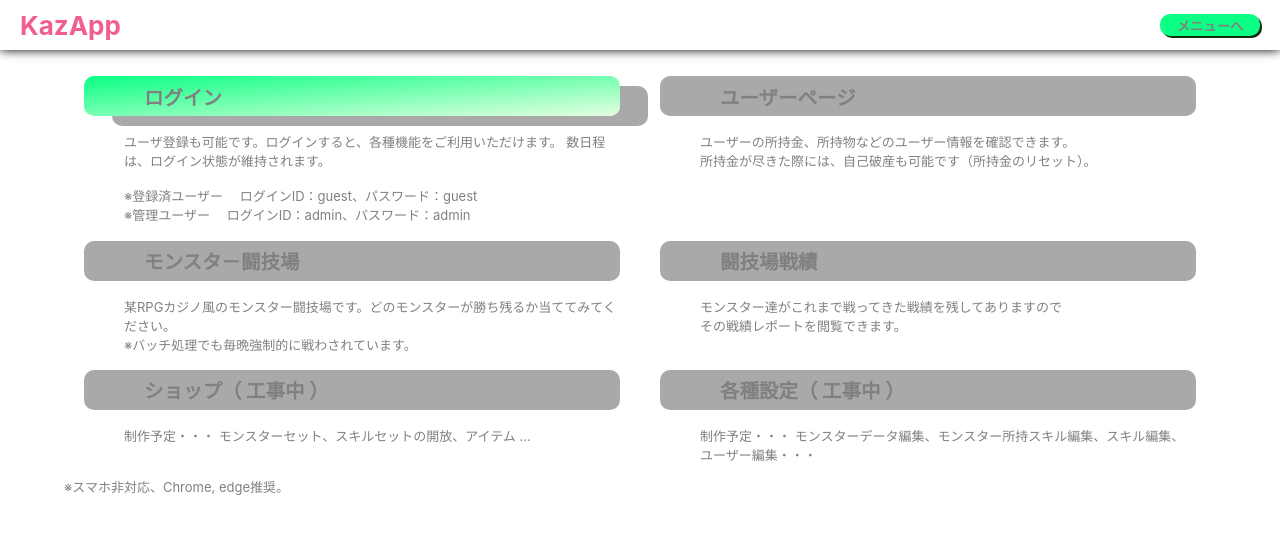
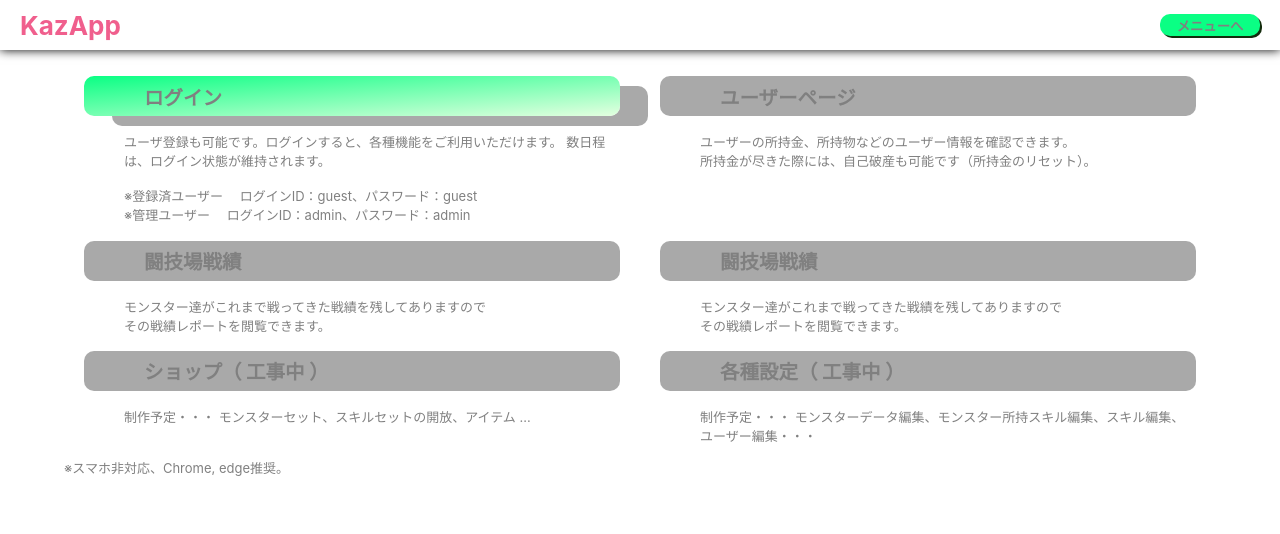
Before and after one commit to kazGear/KazApp_UI, a React (Create React App) app: page / in a window 1280 px wide. Shown: the top 534 px of the page. Built offline with nearby package versions, Linux system fonts and the light colour scheme; no server answers.

Commit message:
リファクタ　初期ページ

```diff
--- /dev/null
+++ b/src/components/indexPage/ToBattlePageBlock[.tsx
@@ -0,0 +1,36 @@
+import { Link } from "react-router-dom";
+import styled from "styled-components";
+import { COLORS } from "../../lib/Constants";
+import MenuTitle from "../common/MenuTitle";
+
+const Slink = styled(Link)`
+    text-decoration: none;
+    color: ${COLORS.MAIN_FONT_COLOR};
+`;
+const SpDescription = styled.p`
+    margin: 0 0 0 40px;
+`;
+
+interface ArgProps {
+    validToken: boolean;
+    classOfAnime: string;
+    titleStyle: {}
+}
+
+const ToBattleResultPageBlock = ({validToken, classOfAnime, titleStyle}: ArgProps) => {
+    return (
+        <div>
+            <Slink to={validToken ? "/BattleResultPage": "/"}>
+            <MenuTitle title={"闘技場戦績"}
+                            className={validToken ? classOfAnime : ""}
+                            styleObj={validToken ? {} : titleStyle}/>
+            </Slink>
+            <SpDescription>
+                モンスター達がこれまで戦ってきた戦績を残してありますので<br/>
+                その戦績レポートを閲覧できます。
+            </SpDescription>
+        </div>
+    );
+}
+
+export default ToBattleResultPageBlock;
--- /dev/null
+++ b/src/components/indexPage/ToEditPageBlock.tsx
@@ -0,0 +1,35 @@
+import { Link } from "react-router-dom";
+import styled from "styled-components";
+import { COLORS } from "../../lib/Constants";
+import MenuTitle from "../common/MenuTitle";
+
+const Slink = styled(Link)`
+    text-decoration: none;
+    color: ${COLORS.MAIN_FONT_COLOR};
+`;
+const SpDescription = styled.p`
+    margin: 0 0 0 40px;
+`;
+
+interface ArgProps {
+    validToken: boolean;
+    classOfAnime: string;
+    titleStyle: {}
+}
+
+const ToEditPageBlock = ({validToken, classOfAnime, titleStyle}: ArgProps) => {
+    return (
+        <div>
+            <Slink to={validToken ? "/" : ""} >
+                <MenuTitle title={"各種設定（ 工事中 ）"}
+                        className={validToken ? classOfAnime : ""}
+                        styleObj={validToken ? {} : titleStyle}/>
+            </Slink>
+            <SpDescription>
+                制作予定・・・ モンスターデータ編集、モンスター所持スキル編集、スキル編集、ユーザー編集・・・
+            </SpDescription>
+        </div>
+    );
+}
+
+export default ToEditPageBlock;
--- /dev/null
+++ b/src/components/indexPage/ToLoginPageBlock.tsx
@@ -0,0 +1,36 @@
+import React from "react";
+import MenuTitle from "../common/MenuTitle";
+import styled from "styled-components";
+import { Link } from "react-router-dom";
+import { COLORS } from "../../lib/Constants";
+
+const Slink = styled(Link)`
+    text-decoration: none;
+    color: ${COLORS.MAIN_FONT_COLOR};
+`;
+const SpDescription = styled.p`
+    margin: 0 0 0 40px;
+`;
+
+const classOfAnime: string = "noneAnimation";
+
+const ToLoginPageBlock = () => {
+    return (
+        <div>
+            <Slink to={"/LoginPage"}>
+                <MenuTitle title={"ログイン"} className={classOfAnime} />
+            </Slink>
+            <SpDescription>
+                ユーザ登録も可能です。ログインすると、各種機能をご利用いただけます。
+                数日程は、ログイン状態が維持されます。
+                <br />
+                <br />
+                ※登録済ユーザー&emsp; ログインID：guest、パスワード：guest
+                <br />
+                ※管理ユーザー&emsp; ログインID：admin、パスワード：admin
+            </SpDescription>
+        </div>
+    );
+};
+
+export default ToLoginPageBlock;
--- /dev/null
+++ b/src/components/indexPage/ToShopPageBlock.tsx
@@ -0,0 +1,35 @@
+import { Link } from "react-router-dom";
+import styled from "styled-components";
+import { COLORS } from "../../lib/Constants";
+import MenuTitle from "../common/MenuTitle";
+
+const Slink = styled(Link)`
+    text-decoration: none;
+    color: ${COLORS.MAIN_FONT_COLOR};
+`;
+const SpDescription = styled.p`
+    margin: 0 0 0 40px;
+`;
+
+interface ArgProps {
+    validToken: boolean;
+    classOfAnime: string;
+    titleStyle: {}
+}
+
+const ToShopPageBlock = ({validToken, classOfAnime, titleStyle}: ArgProps) => {
+    return (
+        <div>
+            <Slink to={validToken ? "/" : ""} >
+                <MenuTitle title={"ショップ（ 工事中 ）"}
+                        className={validToken ? classOfAnime : ""}
+                        styleObj={validToken ? {} : titleStyle}/>
+            </Slink>
+            <SpDescription>
+                制作予定・・・ モンスターセット、スキルセットの開放、アイテム ...
+            </SpDescription>
+        </div>
+    );
+}
+
+export default ToShopPageBlock;
--- /dev/null
+++ b/src/components/indexPage/ToUserPageBlock.tsx
@@ -0,0 +1,39 @@
+import { Link } from "react-router-dom";
+import styled from "styled-components";
+import { COLORS } from "../../lib/Constants";
+import MenuTitle from "../common/MenuTitle";
+
+const Slink = styled(Link)`
+    text-decoration: none;
+    color: ${COLORS.MAIN_FONT_COLOR};
+`;
+const SpDescription = styled.p`
+    margin: 0 0 0 40px;
+`;
+
+interface ArgProps {
+    validToken: boolean;
+    classOfAnime: string;
+    titleStyle: {}
+}
+
+const ToUserPageBlock = ({validToken, classOfAnime, titleStyle}: ArgProps) => {
+    return (
+        <div>
+            <Slink to={validToken ? "/UserPage" : ""}>
+                <MenuTitle
+                    title={"ユーザーページ"}
+                    className={validToken ? classOfAnime : ""}
+                    styleObj={validToken ? {} : titleStyle}
+                />
+            </Slink>
+            <SpDescription>
+                ユーザーの所持金、所持物などのユーザー情報を確認できます。
+                <br />
+                所持金が尽きた際には、自己破産も可能です（所持金のリセット）。
+            </SpDescription>
+        </div>
+    );
+}
+
+export default ToUserPageBlock;
--- a/src/lib/Constants.ts
+++ b/src/lib/Constants.ts
@@ -15,11 +15,14 @@ export const COLORS = {
 
     SHADOW_COLOR: "#132c0d",
     DIALOG_SHADOW: "gray",
+    MENU_SHADOW: "gray",
 
     BUTTON_COLOR: `${ACCENT_COLOR}`,
     BUTTON_DISABLED: 0.3,
 
     THEME_COLOR: "#7fffd4",
+
+    MENU_DISABLED: "darkgray",
 
     DIALOG_FRAME: `${ACCENT_COLOR}`,
 } as const;
--- a/src/pages/IndexPage.tsx
+++ b/src/pages/IndexPage.tsx
@@ -4,6 +4,12 @@ import MenuTitle from "../components/common/MenuTitle";
 import { useState } from "react";
 import { COLORS } from "../lib/Constants";
 import { useCheckLogin } from "../hooks/useHooksOfIndex";
+import ToLoginPageBlock from "../components/indexPage/ToLoginPageBlock";
+import ToUserPageBlock from "../components/indexPage/ToUserPageBlock";
+import ToBattlePageBlock from "../components/indexPage/ToBattlePageBlock[";
+import ToBattleResultPageBlock from "../components/indexPage/ToBattlePageBlock[";
+import ToShopPageBlock from "../components/indexPage/ToShopPageBlock";
+import ToEditPageBlock from "../components/indexPage/ToEditPageBlock";
 
 const Slink = styled(Link)`
     text-decoration: none;
@@ -21,8 +27,8 @@ const SdivContentsFrame = styled.div`
     margin: 0 20px 0 20px;
 `;
 
-const fontColor = COLORS.MAIN_FONT_COLOR;
-const backColor = "darkgray"
+const fontColor: string = COLORS.MAIN_FONT_COLOR;
+const backColor: string = COLORS.MENU_DISABLED;
 const classOfAnime: string = "noneAnimation";
 const titleStyle: {} = {
     color: fontColor,
@@ -39,80 +45,41 @@ const IndexPage = () => {
             <SdivLinkFrame>
                 <div style={{display: "flex"}}>
                     <SdivContentsFrame>
-                        <Slink to={"/LoginPage"}>
-                            <MenuTitle title={"ログイン"}
-                                    className={classOfAnime}/>
-                        </Slink>
-                        <SpDescription>
-                            ユーザ登録も可能です。ログインすると、各種機能をご利用いただけます。
-                            数日程は、ログイン状態が維持されます。
-                            <br/><br/>
-                            ※登録済ユーザー&emsp; ログインID：guest、パスワード：guest
-                            <br/>
-                            ※管理ユーザー&emsp; ログインID：admin、パスワード：admin
-                        </SpDescription>
+                        <ToLoginPageBlock />
                     </SdivContentsFrame>
 
                     <SdivContentsFrame>
-                        <Slink to={validToken ? "/UserPage" : ""} >
-                            <MenuTitle title={"ユーザーページ"}
-                                    className={validToken ? classOfAnime : ""}
-                                    styleObj={validToken ? {} : titleStyle}/>
-                        </Slink>
-                        <SpDescription>
-                            ユーザーの所持金、所持物などのユーザー情報を確認できます。<br/>
-                            所持金が尽きた際には、自己破産も可能です（所持金のリセット）。
-                        </SpDescription>
+                        <ToUserPageBlock validToken={validToken}
+                                         classOfAnime={classOfAnime}
+                                         titleStyle={titleStyle} />
                     </SdivContentsFrame>
                 </div>
 
                 <div style={{display: "flex"}}>
                     <SdivContentsFrame>
-                        <Slink to={validToken ? "/BattlePage" : "/"} >
-                            <MenuTitle title={"モンスタ－闘技場"}
-                                    className={validToken ? classOfAnime : ""}
-                                    styleObj={validToken ? {} : titleStyle}/>
-                        </Slink>
-                        <SpDescription>
-                            某RPGカジノ風のモンスター闘技場です。どのモンスターが勝ち残るか当ててみてください。<br/>
-                            ※バッチ処理でも毎晩強制的に戦わされています。
-                        </SpDescription>
+                        <ToBattlePageBlock validToken={validToken}
+                                           classOfAnime={classOfAnime}
+                                           titleStyle={titleStyle}/>
                     </SdivContentsFrame>
 
                     <SdivContentsFrame>
-                        <Slink to={validToken ? "/BattleResultPage": "/"}>
-                            <MenuTitle title={"闘技場戦績"}
-                                    className={validToken ? classOfAnime : ""}
-                                    styleObj={validToken ? {} : titleStyle}/>
-                        </Slink>
-                        <SpDescription>
-                            モンスター達がこれまで戦ってきた戦績を残してありますので<br/>
-                            その戦績レポートを閲覧できます。
-                        </SpDescription>
+                        <ToBattleResultPageBlock validToken={validToken}
+                                                 classOfAnime={classOfAnime}
+                                                 titleStyle={titleStyle}/>
                     </SdivContentsFrame>
                 </div>
 
                 <div style={{display: "flex"}}>
                     <SdivContentsFrame>
-                        <Slink to={validToken ? "/" : ""} >
-                            <MenuTitle title={"ショップ（ 工事中 ）"}
-                                    className={validToken ? classOfAnime : ""}
-                                    styleObj={validToken ? {} : titleStyle}/>
-                        </Slink>
-                        <SpDescription>
-                            制作予定・・・ モンスターセット、スキルセットの開放、アイテム ...
-                        </SpDescription>
+                        <ToShopPageBlock validToken={validToken}
+                                         classOfAnime={classOfAnime}
+                                         titleStyle={titleStyle}/>
                     </SdivContentsFrame>
 
                     <SdivContentsFrame>
-                        <Slink to={validToken ? "/" : ""} >
-                            <MenuTitle title={"各種設定（ 工事中 ）"}
-                                    className={validToken ? classOfAnime : ""}
-                                    styleObj={validToken ? {} : titleStyle}/>
-                        </Slink>
-                        <SpDescription>
-                            制作予定・・・ モンスターデータ編集、モンスター所持スキル編集、スキル編集、ユーザー編集・・・
-                        </SpDescription>
+                       <ToEditPageBlock validToken={validToken}
+                                        classOfAnime={classOfAnime}
+                                        titleStyle={titleStyle}/>
                     </SdivContentsFrame>
                 </div>
 
```
Also changed, not shown: src/components/indexPage/ToBattleResultPageBlock.tsx (added, +36 -0 lines).
